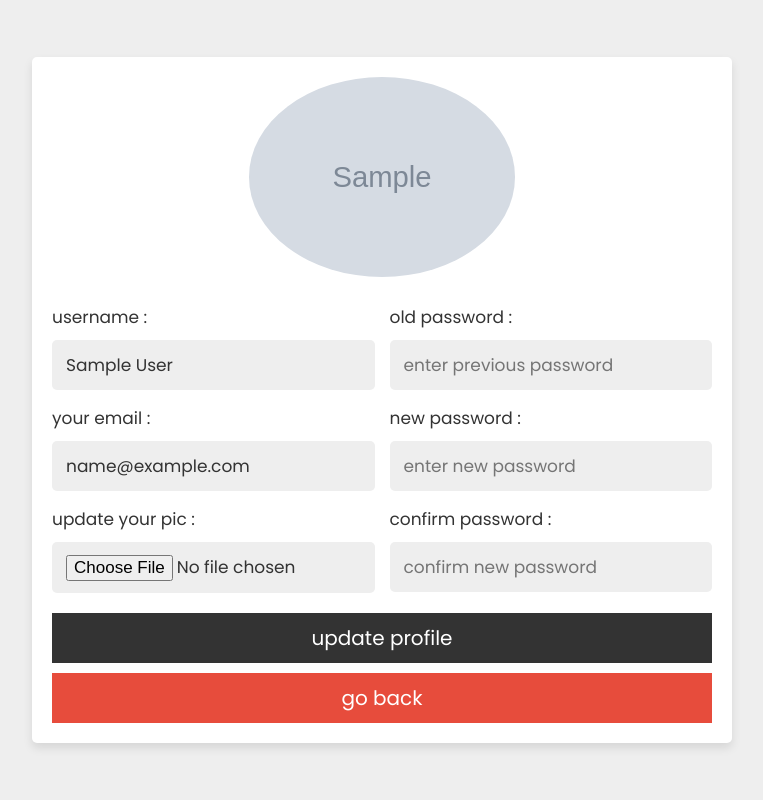
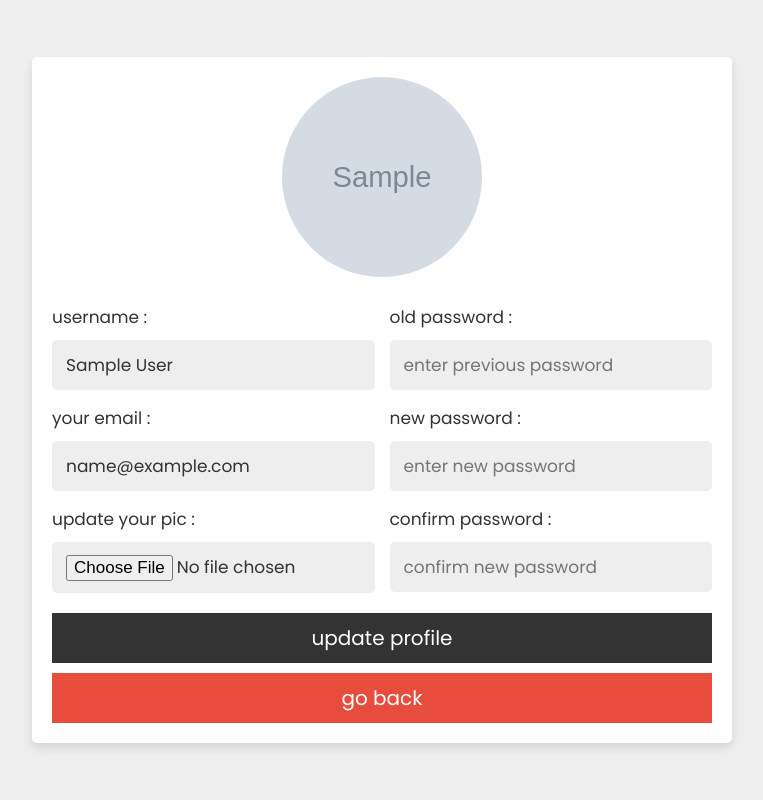
Before and after one commit to Rayidahub/TT-Skills-Quest_ALX-MVP-Project, a PHP site: page /update_profile.php in a window 1280 px wide. Shown: the whole page, without its empty margins (258-1021 px from the left). Run offline with PHP 8.4, Linux system fonts and the light colour scheme; the visitor is signed in with stand-in values (Sample User, id 1); tables that the repository leaves empty or names only in its code hold one stand-in row (values such as "Sample post"); grey boxes marked "Sample" are stand-in pictures.

Commit message:
made changes

```diff
--- a/css/style.css
+++ b/css/style.css
@@ -194,7 +194,7 @@
 
 .update-profile form img{
    height: 200px;
-   width: 200p;
+   width: 200px;
    border-radius: 50%;
    object-fit: cover;
    margin-bottom: 5px;
```
Also changed, not shown: uploaded_img/2.png (added).
